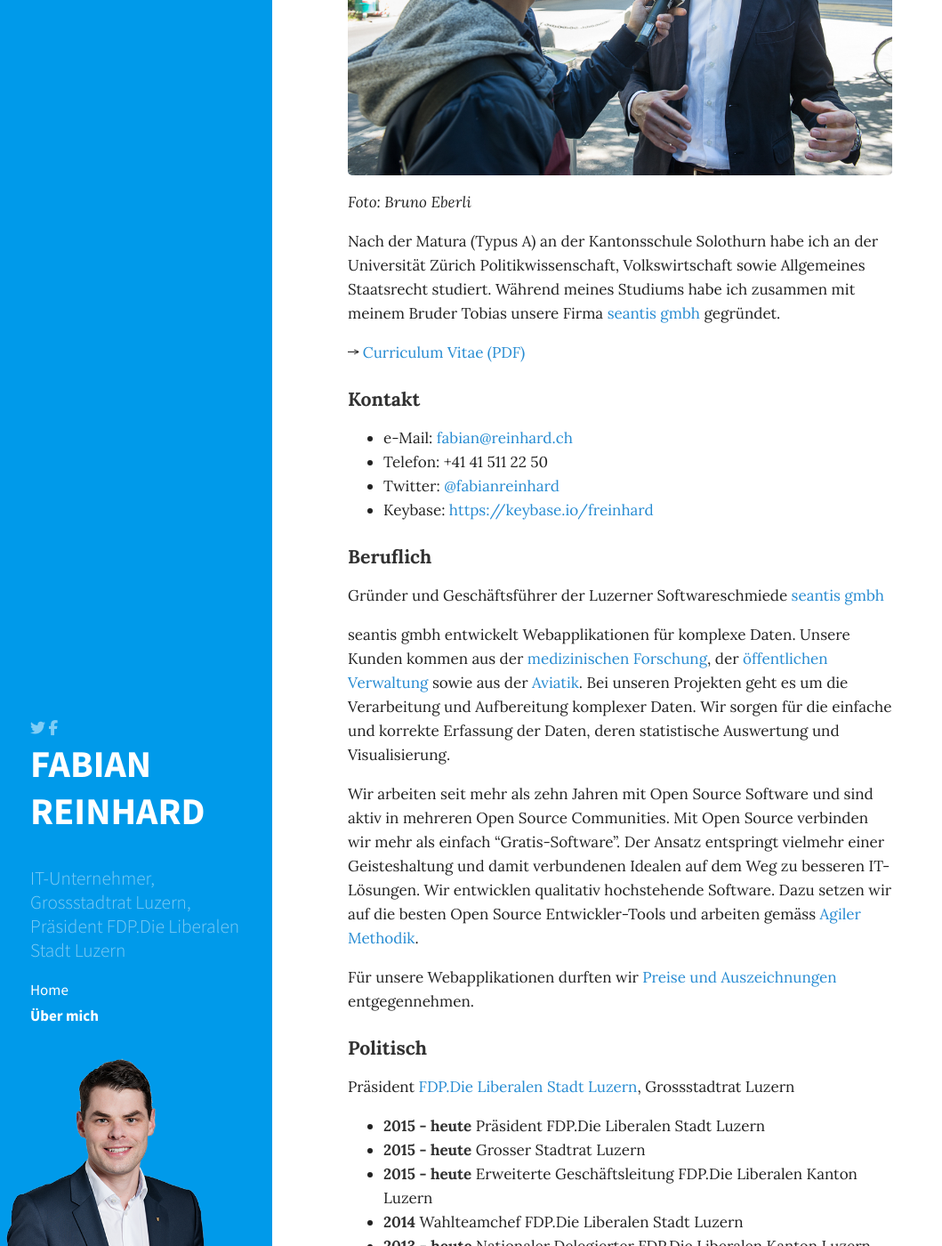
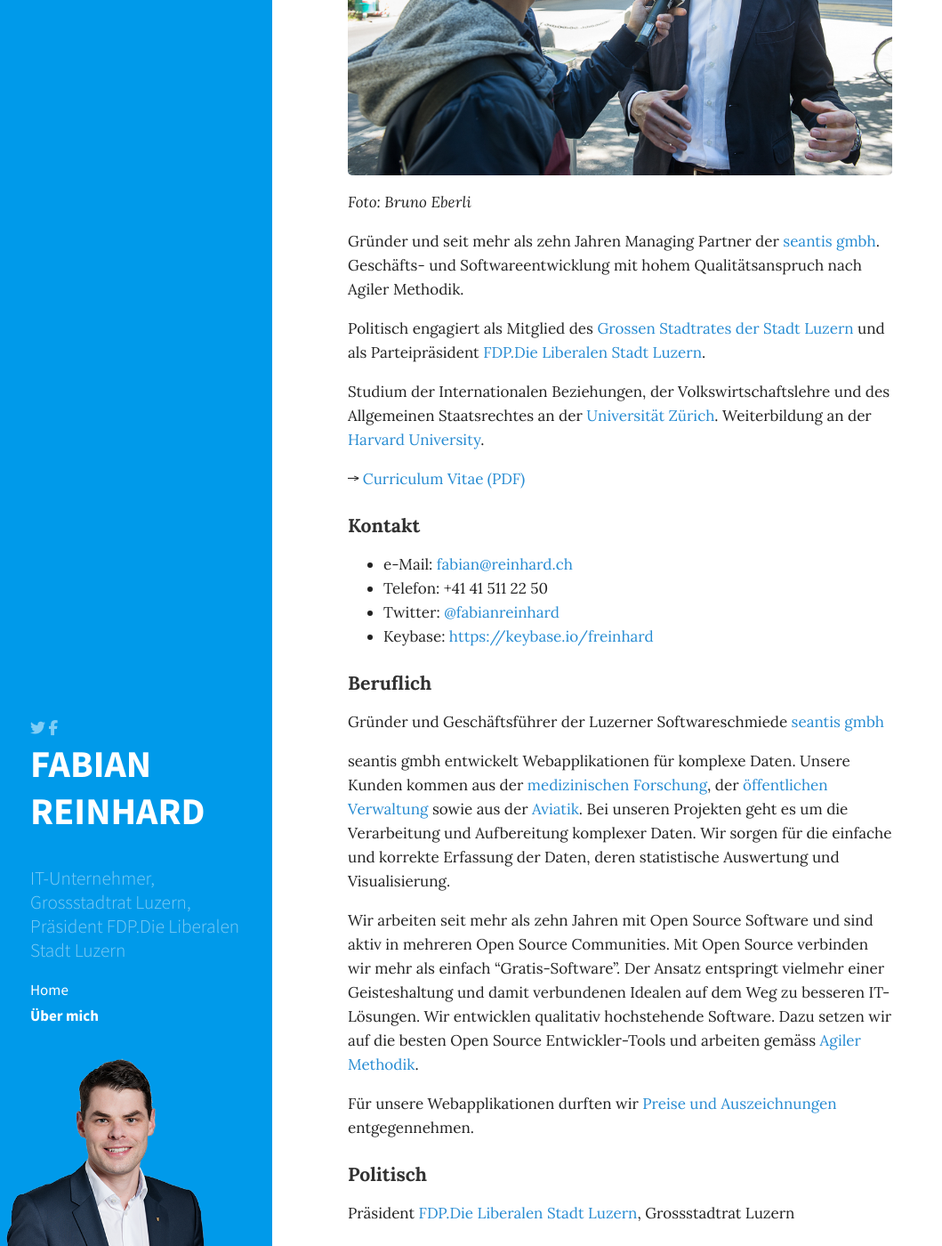
Before and after one commit to freinhard/freinhard.github.io, a Jekyll site: the page built from about.md, in a window 1280 px wide and 1400 px high, scrolled down 392 px. Shown: the whole window at 89% size, without its empty margins (0-1059 px from the left). Built offline with Jekyll 4.4.1, drawn with Linux system fonts in a browser that asks for light colours; nearby versions of some CDN libraries; comment, search, counter and statistics services are not loaded.

Commit message:
Short profile

```diff
--- a/about.md
+++ b/about.md
@@ -7,7 +7,11 @@ title: Über mich
 
 ![Foto: Bruno Eberli]({{ site.url }}/public/assets/FR-Interview.jpg) *Foto: Bruno Eberli*
 
-Nach der Matura (Typus A) an der Kantonsschule Solothurn habe ich an der Universität Zürich Politikwissenschaft, Volkswirtschaft sowie Allgemeines Staatsrecht studiert. Während meines Studiums habe ich zusammen mit meinem Bruder Tobias unsere Firma [seantis gmbh](https://www.seantis.ch) gegründet.
+Gründer und seit mehr als zehn Jahren Managing Partner der [seantis gmbh](http://www.seantis.ch). Geschäfts- und Softwareentwicklung mit hohem Qualitätsanspruch nach Agiler Methodik.
+
+Politisch engagiert als Mitglied des [Grossen Stadtrates der Stadt Luzern](https://www.stadtluzern.ch/politikverwaltung/grosserstadtrat/5973) und als Parteipräsident [FDP.Die Liberalen Stadt Luzern](http://www.fdp-stadtluzern.ch).
+
+Studium der Internationalen Beziehungen, der Volkswirtschaftslehre und des Allgemeinen Staatsrechtes an der [Universität Zürich](http://www.uzh.ch). Weiterbildung an der [Harvard University](https://www.harvard.edu).
 
 → [Curriculum Vitae (PDF)]({{ site.url }}/public/assets/CV-Fabian-Reinhard.pdf)
 
```
Also changed, not shown: other parts of about.md (+1 -1 lines).
